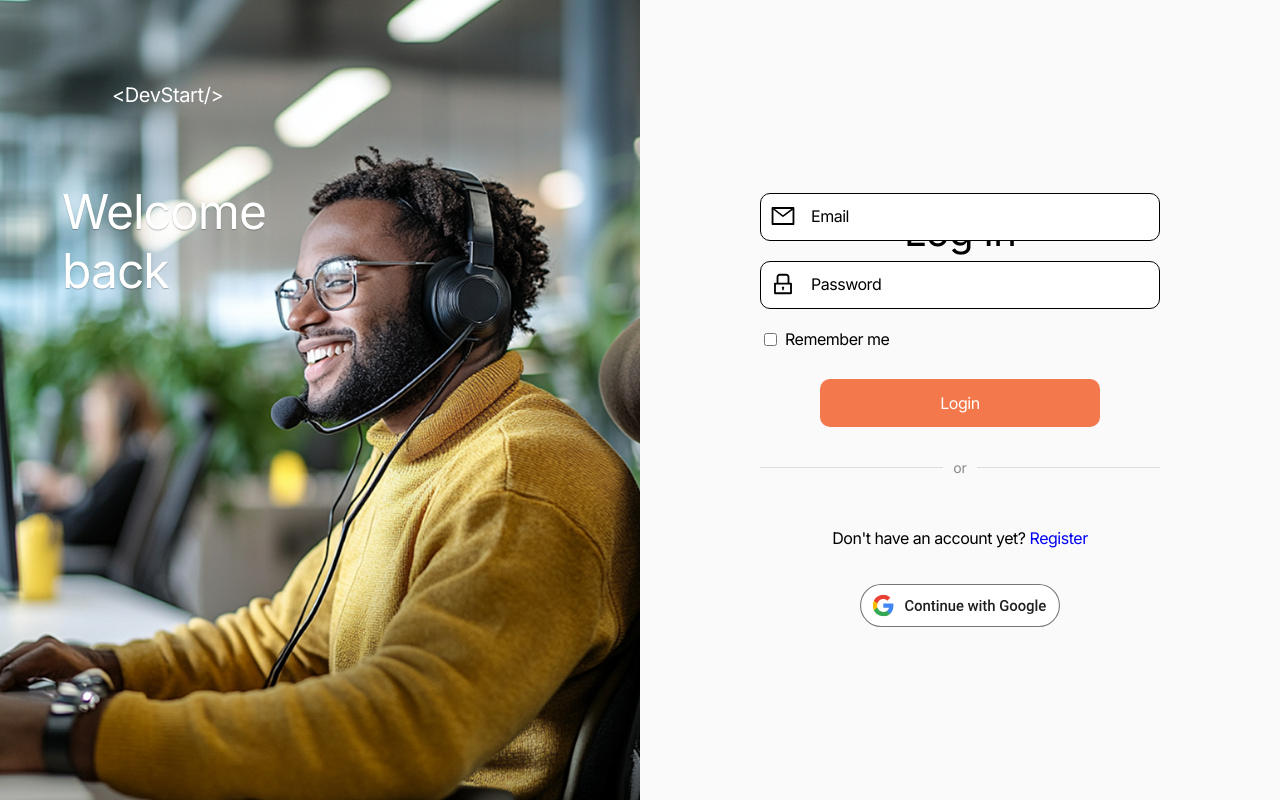
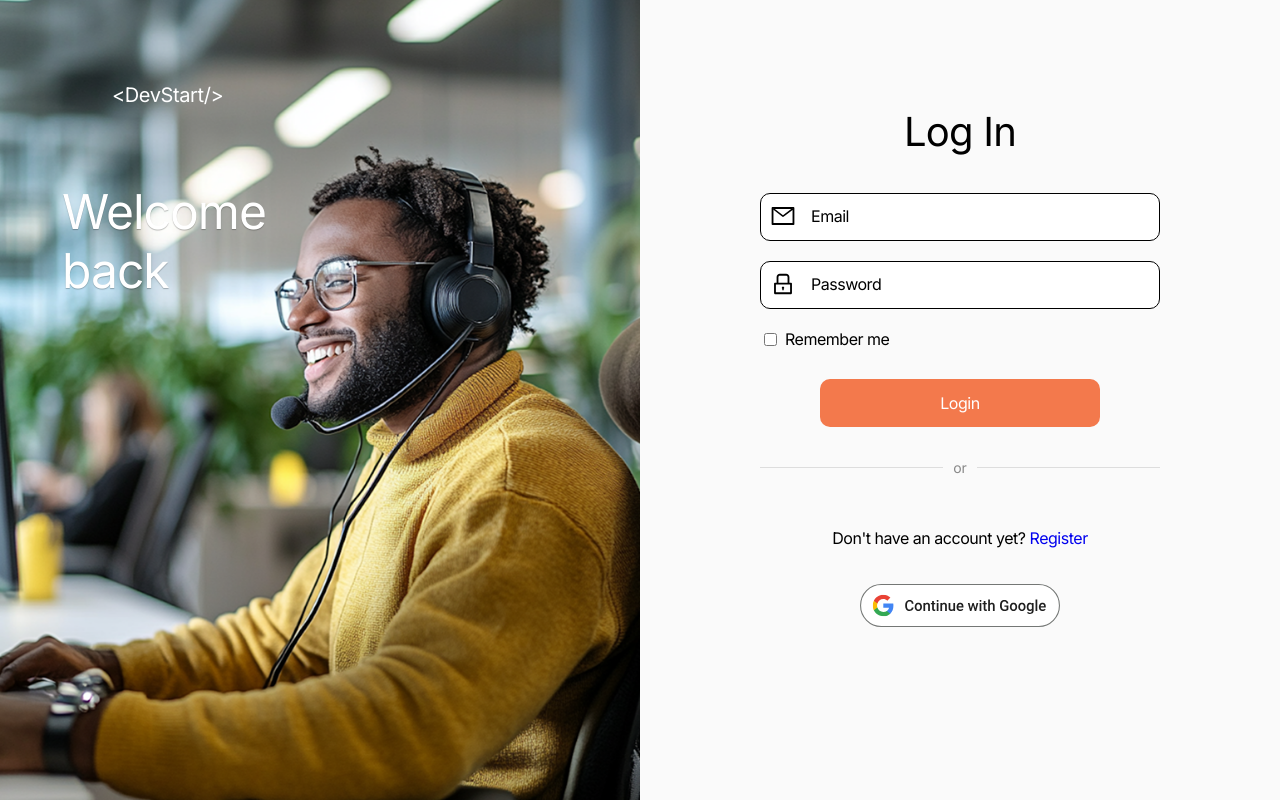
Before and after one commit to KimRautiainen/ekaDuuniFrontend, a React (Vite) app: page /login in a window 1280 px wide. Built offline with nearby package versions, Linux system fonts and the light colour scheme.

Commit message:
Login and registeration styling to match more with figma

```diff
--- a/src/pages/Auth/Login.css
+++ b/src/pages/Auth/Login.css
@@ -194,7 +194,7 @@ letter-spacing: -0.48px;
 }
 .login-header {
   position: absolute; /* Ensure it respects the top value */
-  top: 180px;
+  top: 80px;
   left: 75%; /* Center horizontally */
   transform: translateX(-50%); /* Adjust for exact centering */
   color: #000;
```
